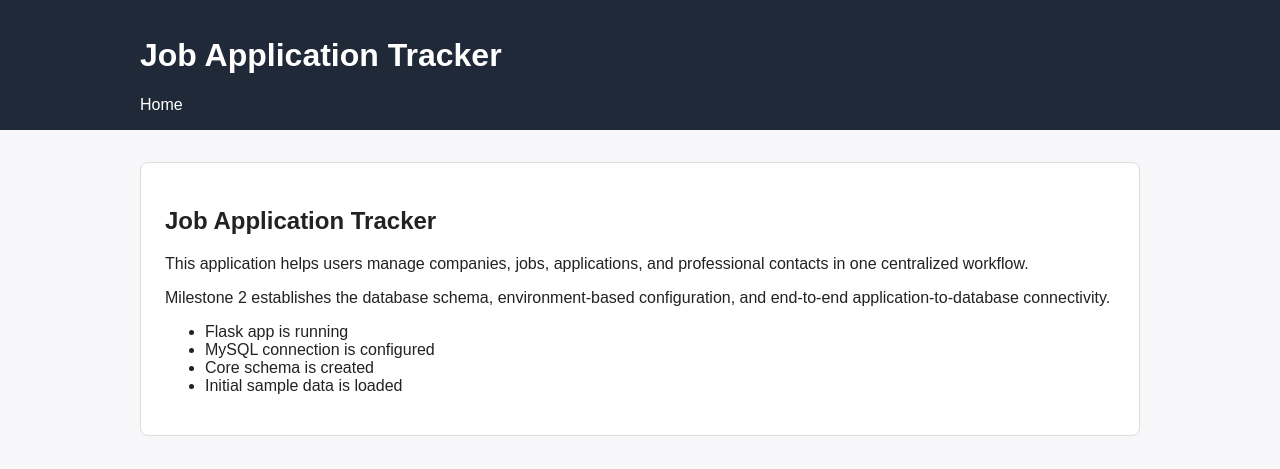
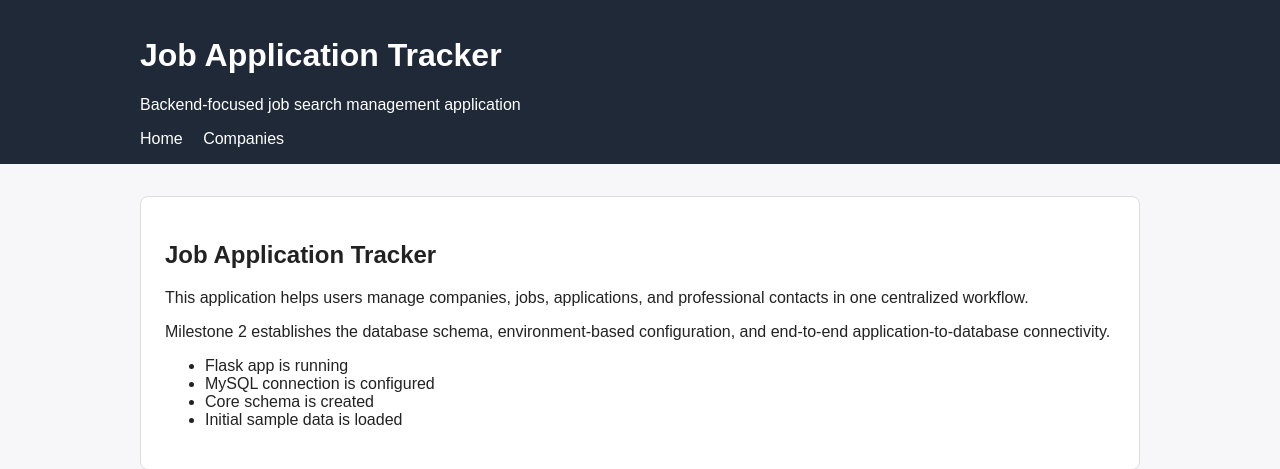
Before and after one commit to jcgom3/COP4751-Job-Application-Tracker, a Flask app: page / in a window 1280 px wide. Shown: the top 469 px of the page. Run offline with Flask 3, Linux system fonts and the light colour scheme.

Commit message:
Add shared layout and not-found template

```diff
--- a/templates/base.html
+++ b/templates/base.html
@@ -11,10 +11,16 @@
   </head>
   <body>
     <header class="site-header">
-      <div class="container">
-        <h1>Job Application Tracker</h1>
-        <nav>
+      <div class="container header-row">
+        <div>
+          <h1 class="site-title">Job Application Tracker</h1>
+          <p class="site-subtitle">
+            Backend-focused job search management application
+          </p>
+        </div>
+        <nav class="site-nav">
           <a href="{{ url_for('index') }}">Home</a>
+          <a href="{{ url_for('companies_list') }}">Companies</a>
         </nav>
       </div>
     </header>
```
Also changed, not shown: templates/404.html (added, +8 -0 lines).
